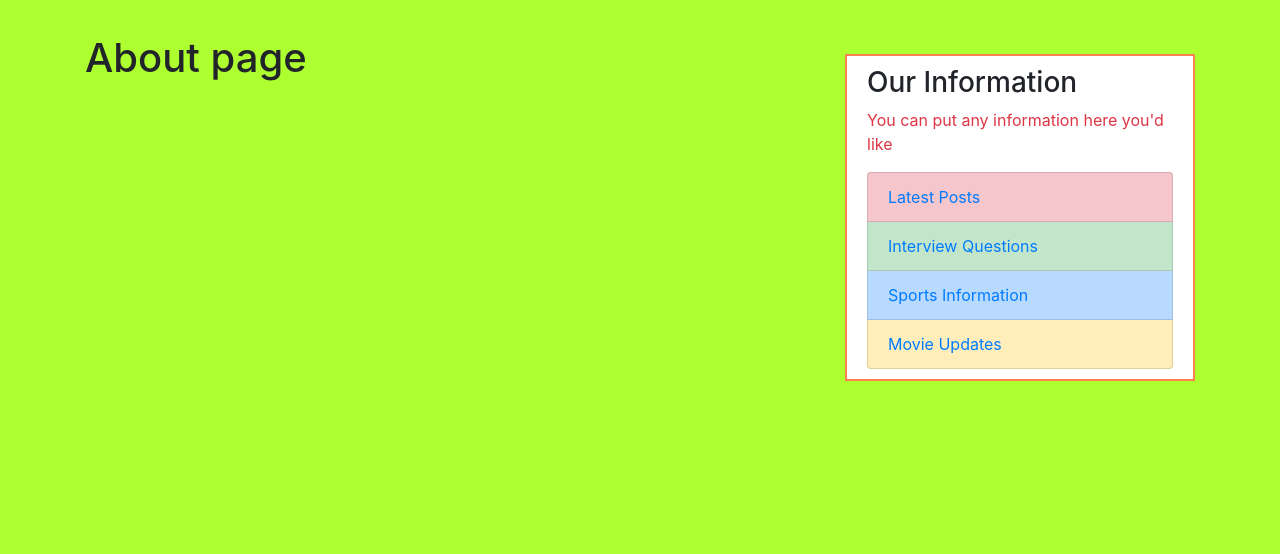
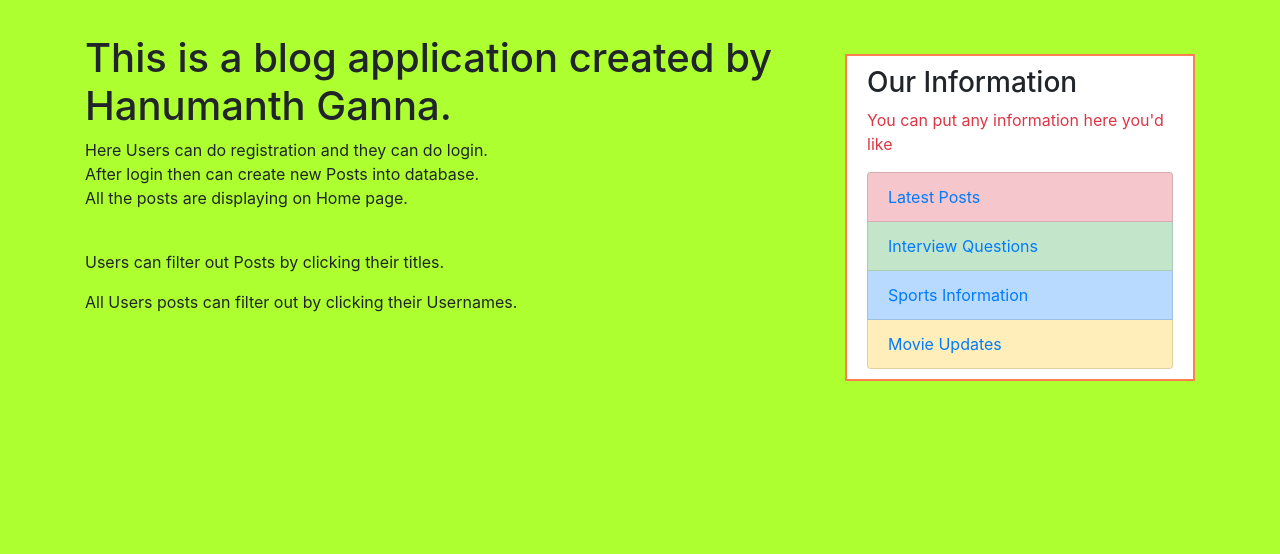
Before and after one commit to hanunvst/Article_Project, a Django app: page /about/ in a window 1280 px wide. Shown: the part 56-610 px from the top of the page. Run offline with Django 3.2, Linux system fonts and the light colour scheme; the visitor is signed in with stand-in values (Sample User, id 1); some libraries are stand-ins or nearby versions.

Commit message:
Added about code

```diff
--- a/templates/blog/about.html
+++ b/templates/blog/about.html
@@ -4,5 +4,12 @@
 {% block title %} About-Page {% endblock %}
 
 {% block body %}
-    <h1>About page</h1>
+    <h1>This is a blog application created by Hanumanth Ganna.</h1>
+    <p> Here Users can do registration and they can do login.<br>
+        After login then can create new Posts into database.<br>
+        All the posts are displaying on Home page.</p>
+
+    <br>
+    <p>Users can filter out Posts by clicking their titles.</p>
+    <p>All Users posts can filter out by clicking their Usernames.</p>
 {% endblock %}
```
